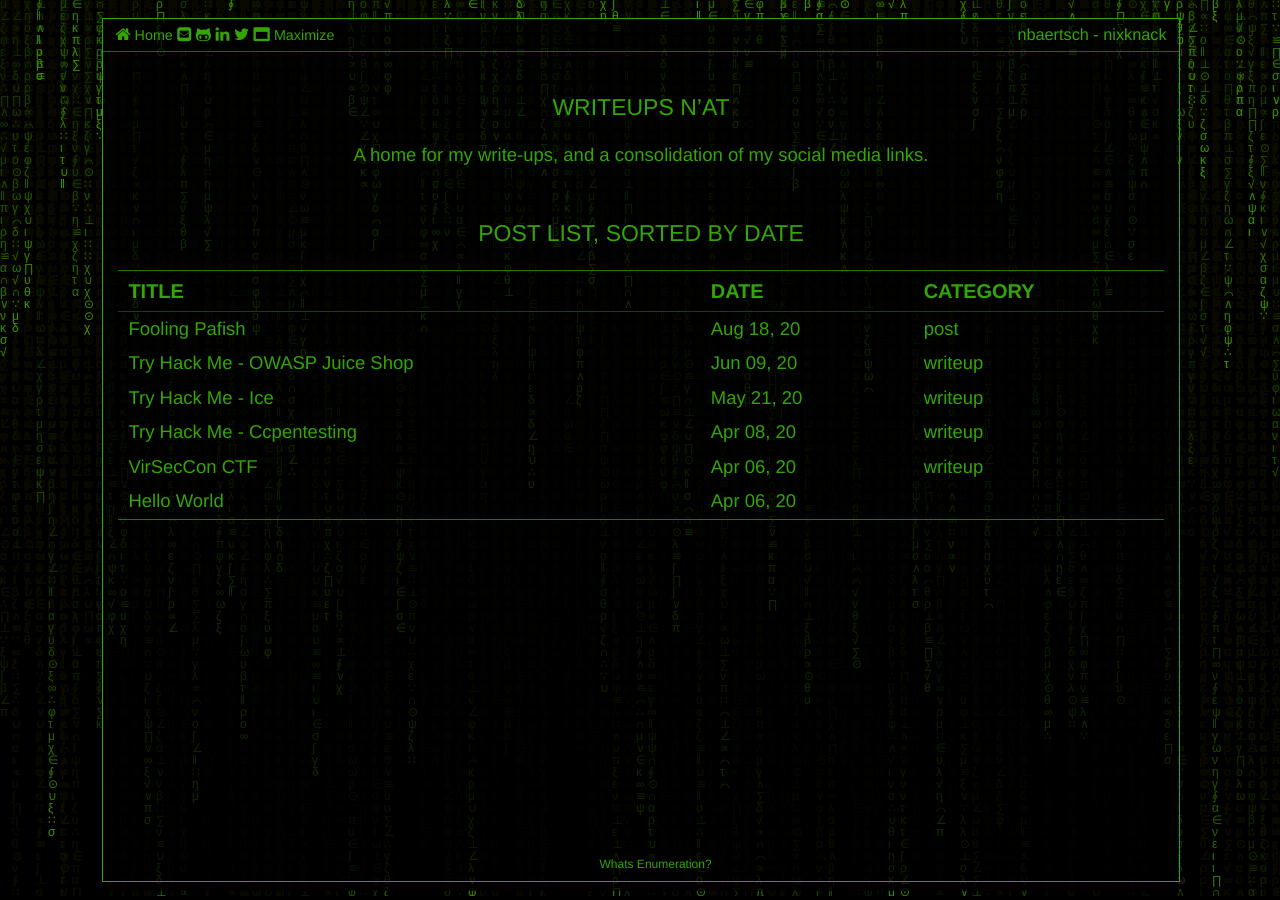
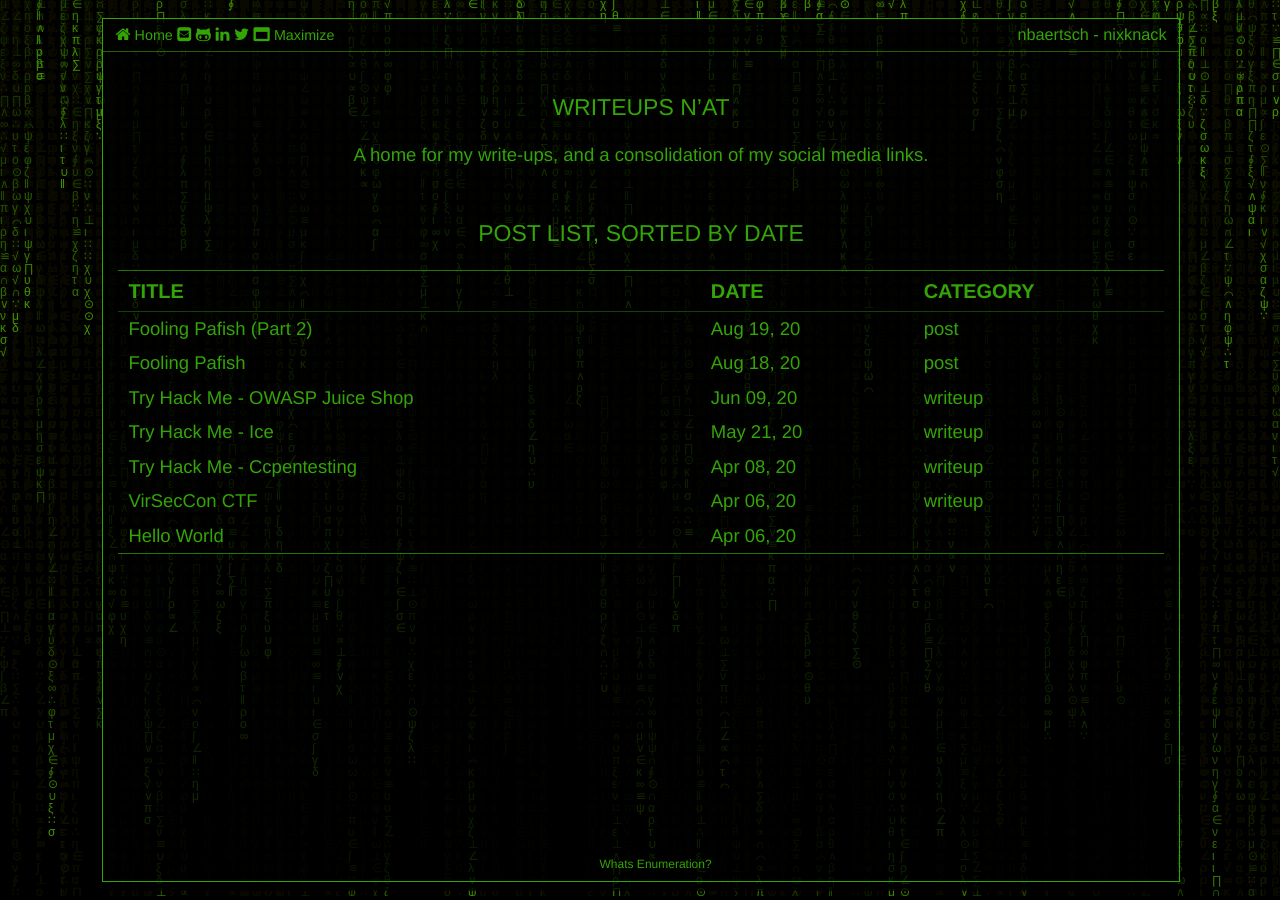
Before and after one commit to nbaertsch/nbaertsch.github.io, a Jekyll site: the page built from pages/index.md, in a window 1280 px wide. Built offline with Jekyll 4.4.1, drawn with Linux system fonts in a browser that asks for light colours.

Commit message:
promote fooling-pafish -part-2 to draft

```diff
--- a/_drafts/patching-vm-detection-strings-in-qemu.markdown
+++ b/_posts/2020-08-19-fooling-pafsih-part-2.markdown
@@ -60,3 +60,7 @@ makepkg -si
 <br/>
 <img src=../assets/img/kvm/fooling-pafish/pafish-clear-2.png>
 <br/>
+<img src=../assets/img/kvm/fooling-pafish/device-manager-qemu-strings.png>
+<br/>
+
+..now to compile Al-Khaser..
```
